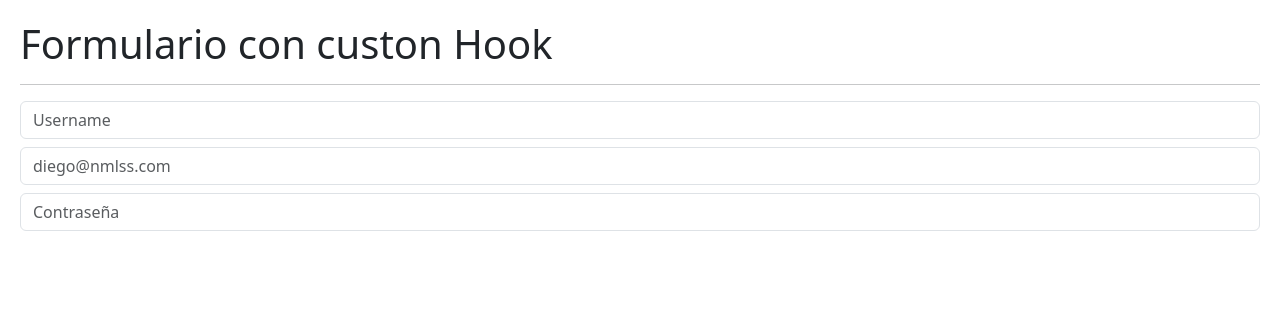
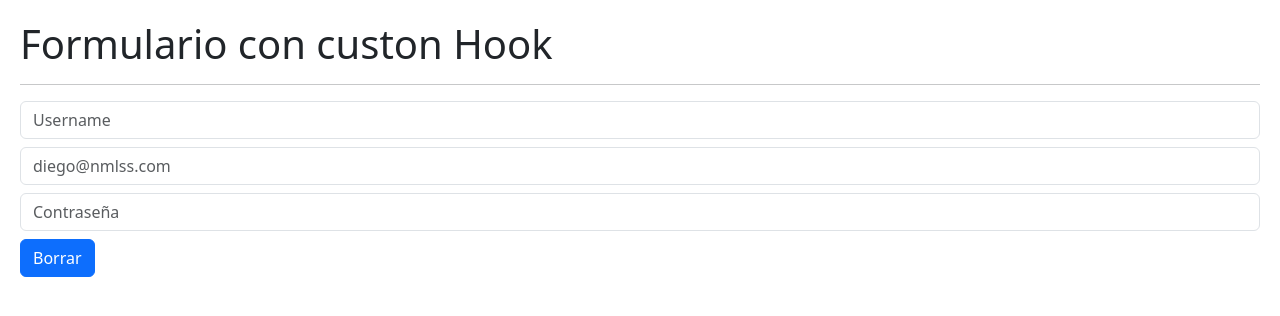
Before and after one commit to Dnmlss/Hooks-App, a React (Vite) app: page / in a window 1280 px wide. Shown: the top 316 px of the page. Built offline with nearby package versions, Linux system fonts and the light colour scheme.

Commit message:
onResetForm

```diff
--- a/src/02-useEffect/FormWithCustomHook.jsx
+++ b/src/02-useEffect/FormWithCustomHook.jsx
@@ -2,7 +2,7 @@
 import { useForm } from '../hooks/useForm';
 
 export const FormWithCustomHook = () => {
-	const { formState, onInputChange, username, email, password } = useForm({
+	const { formState, onInputChange, username, email, password, onResetForm } = useForm({
 		username: '',
 		email: '',
 		password: '',
@@ -41,6 +41,10 @@
 				value={password}
 				onChange={onInputChange}
 			/>
+
+			<button onClick={onResetForm} className='btn btn-primary mt-2'>
+				Borrar
+			</button>
 		</>
 	);
 };
--- a/src/hooks/useForm.js
+++ b/src/hooks/useForm.js
@@ -6,7 +6,6 @@
 	// función que permite realizar el cambio de cualquier input
 	const onInputChange = ({ target }) => {
 		const { name, value } = target;
-
 		setFormState({
 			// Utilizamos el spread operator para no modificar el objeto original
 			...formState,
@@ -14,10 +13,15 @@
 		});
 	};
 
+	const onResetForm = () => {
+		setFormState(initialForm);
+	};
+
 	return {
 		// desestructuramos el formState, para poder utilizar todas las propiedades en el Hook
 		...formState,
 		formState,
 		onInputChange,
+		onResetForm,
 	};
 };
```
